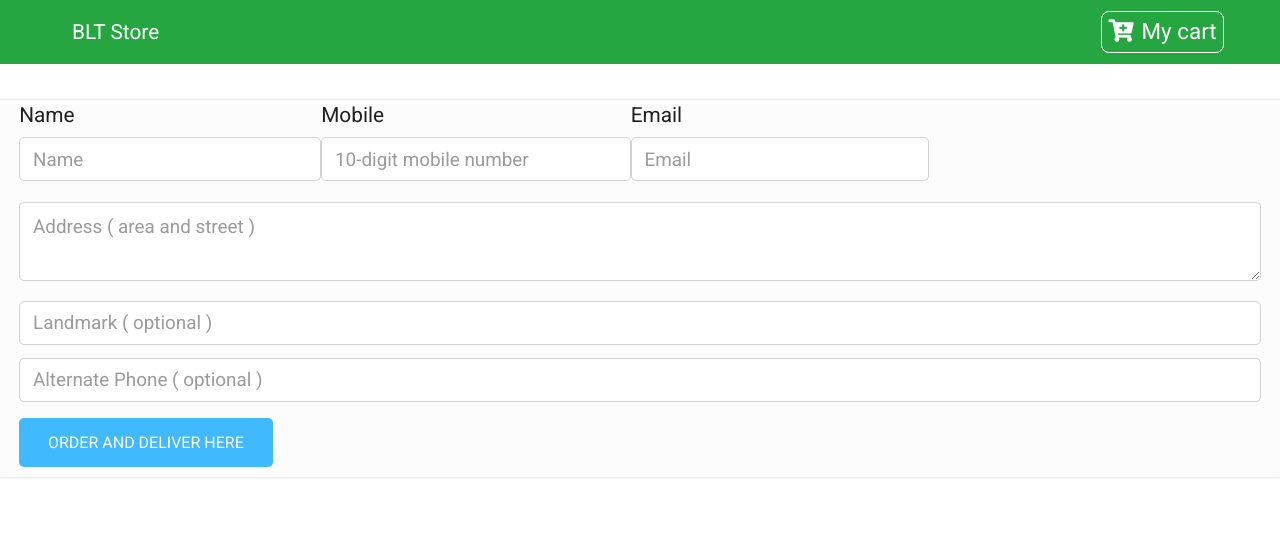
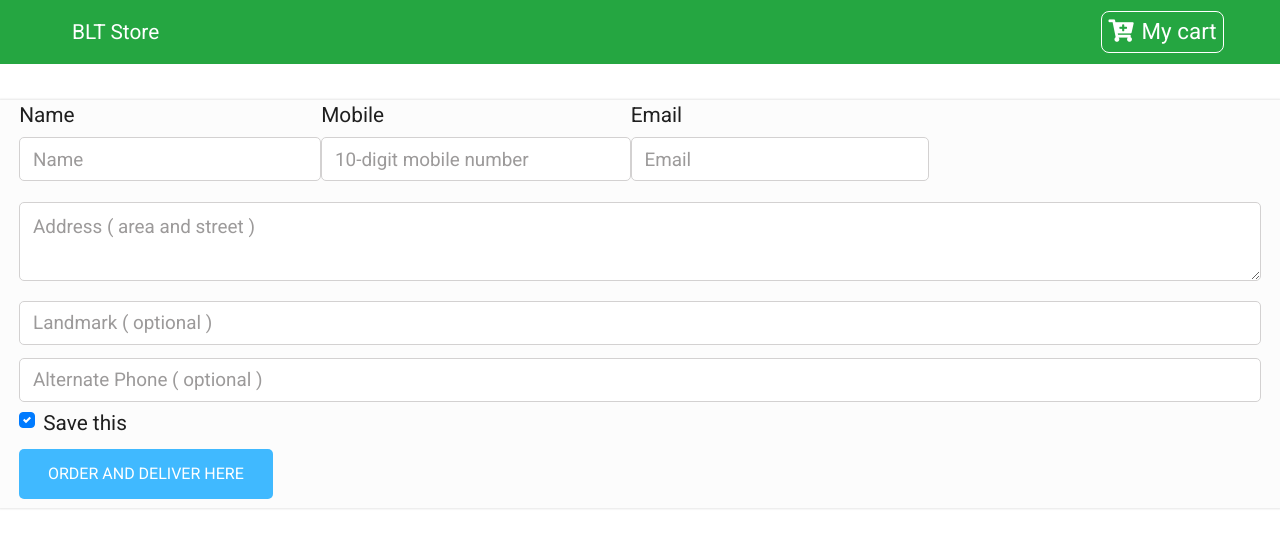
Before and after one commit to Ckbhatia/E-store, a React (Create React App) app: page /checkout in a window 1280 px wide. Shown: the top 548 px of the page. Built offline with nearby package versions, Linux system fonts and the light colour scheme.

Commit message:
feat: add checkbox input and state

```diff
--- a/src/components/Checkout.jsx
+++ b/src/components/Checkout.jsx
@@ -1,5 +1,6 @@
-import React, { useState, useContext } from "react";
+import React, { useState, useEffect, useContext } from "react";
 import styled from "styled-components";
+import Form from "react-bootstrap/Form";
 import { ProductContext } from "../Context";
 
 const encode = (data) => {
@@ -17,6 +18,7 @@ export default function Checkout() {
   const [address, updateAddress] = useState("");
   const [alternate, updateAlternate] = useState("");
   const [landmark, updateLandmark] = useState("");
+  const [isChecked, updateCheck] = useState(true);
   const [isSuccess, updateSuccess] = useState(false);
   const [hasError, updateError] = useState(false);
 
@@ -152,6 +154,13 @@ export default function Checkout() {
                   value={alternate}
                   onChange={(e) => updateAlternate(e.target.value)}
                 />
+                <Form.Check
+                  custom
+                  checked={isChecked}
+                  onChange={() => updateCheck((isChecked) => !isChecked)}
+                  type="checkbox"
+                  label={`Save this`}
+                />
                 <input
                   className="submit-btn text-uppercase"
                   type="submit"
```
